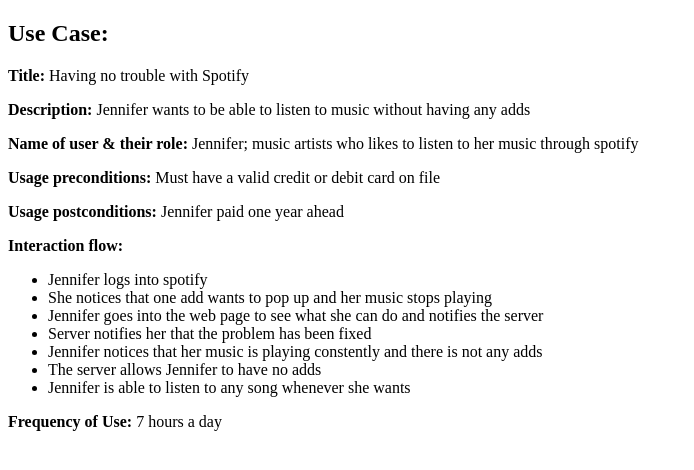
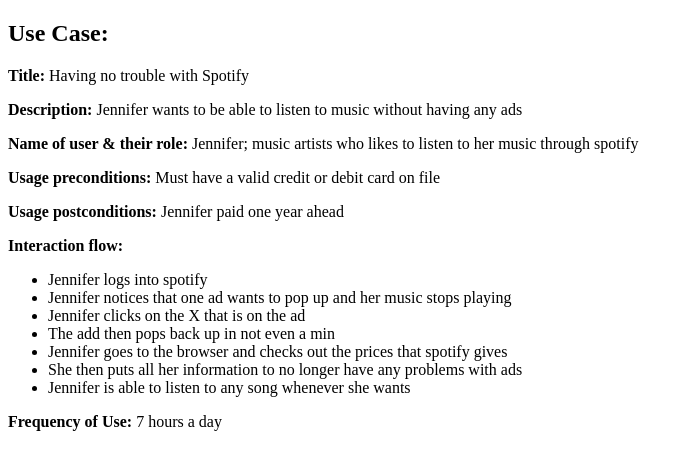
Before and after one commit to sararendon01/data-design, a plain HTML site: page epic/use-case-interaction-flow.php.html in a window 1280 px wide. Shown: the whole page, without its empty margins (0-694 px from the left). Drawn offline with Linux system fonts and the light colour scheme.

Commit message:
created a style.css file and a persona.html also a user-story.html and use-case

```diff
--- a/epic/use-case-interaction-flow.php.html
+++ b/epic/use-case-interaction-flow.php.html
@@ -8,18 +8,18 @@
 
 <h2>Use Case:</h2>
 <p><strong>Title:</strong> Having no trouble with Spotify</p>
-<p><strong>Description:</strong> Jennifer wants to be able to listen to music without having any adds</p>
+<p><strong>Description:</strong> Jennifer wants to be able to listen to music without having any ads</p>
 <p><strong>Name of user &amp; their role:</strong> Jennifer; music artists who likes to listen to her music through spotify</p>
 <p><strong>Usage preconditions:</strong> Must have a valid credit or debit card on file</p>
 <p><strong>Usage postconditions:</strong> Jennifer paid one year ahead</p>
 <p><strong>Interaction flow:</strong></p>
 <ul>
 	<li>Jennifer logs into spotify</li>
-	<li>She notices that one add wants to pop up and her music stops playing</li>
-	<li>Jennifer goes into the web page to see what she can do and notifies the server</li>
-	<li>Server notifies her that the problem has been fixed</li>
-	<li>Jennifer notices that her music is playing constently and there is not any adds</li>
-	<li>The server allows Jennifer to have no adds </li>
+	<li>Jennifer notices that one ad wants to pop up and her music stops playing</li>
+	<li>Jennifer clicks on the X that is on the ad</li>
+	<li>The add then pops back up in not even a min</li>
+	<li>Jennifer goes to the browser and checks out the prices that spotify gives</li>
+	<li>She then puts all her information to no longer have any problems with ads</li>
 	<li>Jennifer is able to listen to any song whenever she wants</li>
 </ul>
 <p><strong>Frequency of Use:</strong> 7 hours a day</p>
```
Also changed, not shown: epic/user-story.html (+1 -1 lines).
